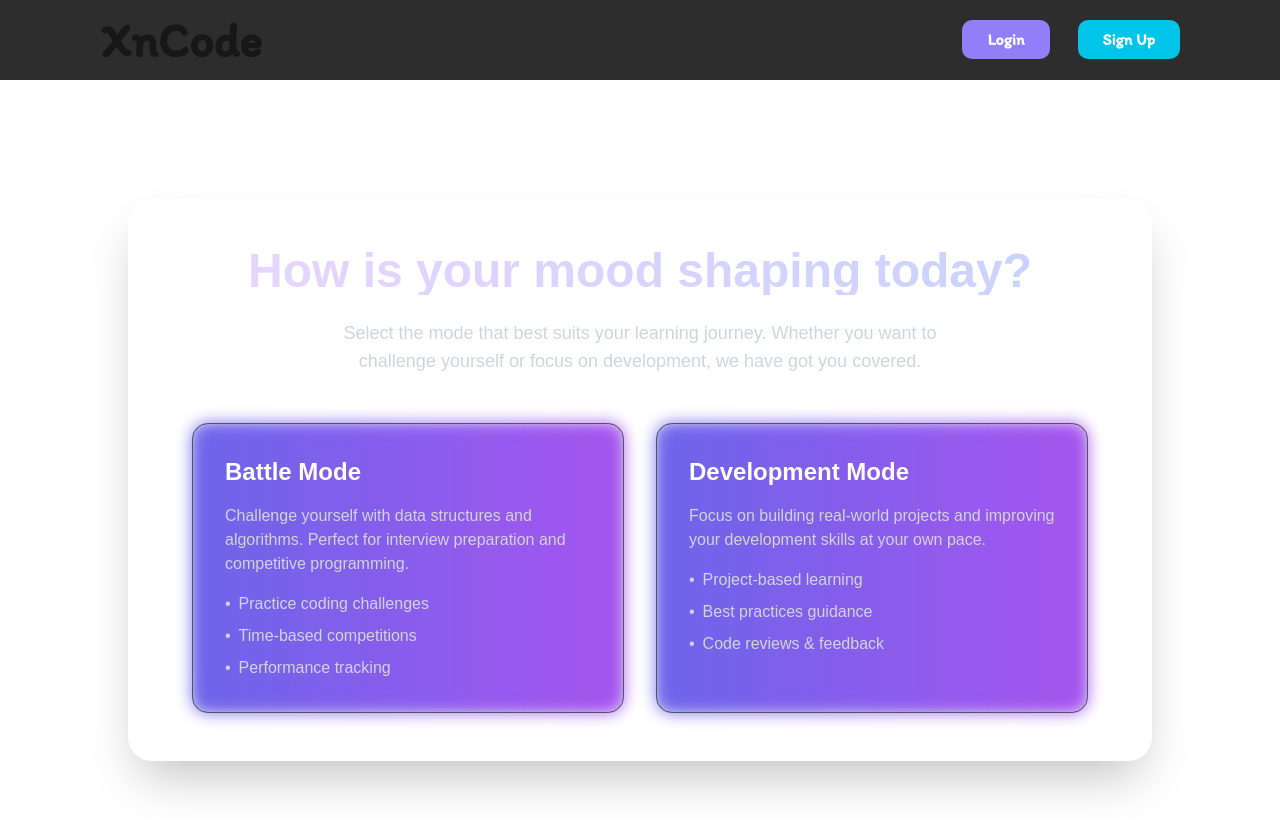
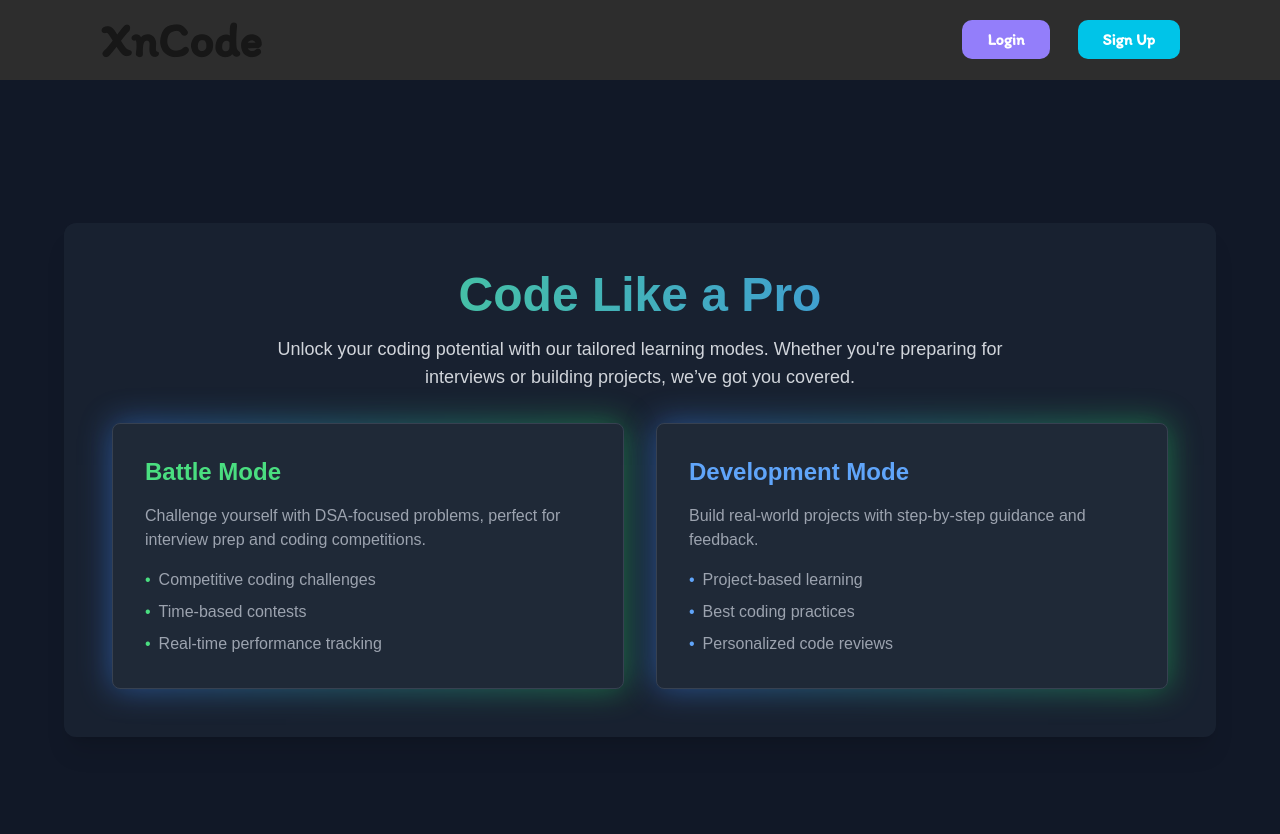
Before and after one commit to GulshanJha00/XnCode, a Next.js app: page /home in a window 1280 px wide. Shown: the top 834 px of the page. Built offline with nearby package versions, Linux system fonts and the light colour scheme; a web font is replaced by a local one.

Commit message:
home page v1

```diff
--- a/src/app/home/page.tsx
+++ b/src/app/home/page.tsx
@@ -3,73 +3,73 @@ import Link from 'next/link';
 
 const Home = () => {
   return (
-    <div className="min-h-screen bg-0a0a0a flex items-center justify-center p-4 md:p-6">
-      <div className="w-full max-w-5xl bg-white/5 backdrop-blur-lg rounded-3xl shadow-2xl overflow-hidden">
-        <div className="w-full p-8 lg:p-12">
-          <div className="text-center space-y-6 mb-12">
-            <h1 className="text-4xl md:text-5xl font-bold text-center bg-clip-text text-transparent bg-gradient-to-r from-purple-200 to-indigo-200">
-              How is your mood shaping today?
+    <div className="min-h-screen bg-gray-900 text-white flex items-center justify-center p-4 md:p-6">
+      <div className="w-full max-w-6xl bg-gray-800/60 backdrop-blur-lg rounded-xl shadow-xl overflow-hidden">
+        <div className="w-full p-8 lg:p-12 space-y-8">
+          <div className="text-center space-y-4">
+            <h1 className="text-4xl md:text-5xl font-extrabold bg-clip-text text-transparent bg-gradient-to-r from-green-400 to-blue-500">
+              Code Like a Pro
             </h1>
-            <p className="text-lg text-gray-300 max-w-2xl mx-auto">
-              Select the mode that best suits your learning journey. Whether you want to challenge yourself or focus on development, we have got you covered.
+            <p className="text-lg text-gray-300 max-w-3xl mx-auto">
+              Unlock your coding potential with our tailored learning modes. Whether you're preparing for interviews or building projects, we’ve got you covered.
             </p>
           </div>
 
-          <div className="grid md:grid-cols-2 gap-8 max-w-4xl mx-auto">
+          <div className="grid md:grid-cols-2 gap-8">
+            {/* Battle Mode */}
             <div className="group relative">
-              <div className="absolute inset-0 bg-gradient-to-r from-indigo-600 to-purple-600 rounded-2xl blur opacity-75 group-hover:opacity-100 transition duration-200"></div>
+              <div className="absolute inset-0 bg-gradient-to-r from-blue-500 to-green-500 rounded-lg blur-lg opacity-50 group-hover:opacity-100 transition duration-300"></div>
               <Link href="/dsa">
-                <div className="relative h-full p-8 bg-white/10 backdrop-blur-sm rounded-2xl border border-gray-600 hover:border-indigo-500 transition-all duration-200 space-y-4">
-                  <div className="text-2xl font-bold text-white">Battle Mode</div>
-                  <p className="text-gray-300">
-                    Challenge yourself with data structures and algorithms. Perfect for interview preparation and competitive programming.
+                <div className="relative p-8 bg-gray-800 rounded-lg border border-gray-700 hover:border-green-500 transition-all duration-300 space-y-4">
+                  <h2 className="text-2xl font-semibold text-green-400">Battle Mode</h2>
+                  <p className="text-gray-400">
+                    Challenge yourself with DSA-focused problems, perfect for interview prep and coding competitions.
                   </p>
-                  <ul className="text-gray-300 space-y-2">
+                  <ul className="text-gray-400 space-y-2">
                     <li className="flex items-center">
-                      <span className="mr-2">&#8226;</span>
-                      Practice coding challenges
+                      <span className="mr-2 text-green-400">&#8226;</span>
+                      Competitive coding challenges
                     </li>
                     <li className="flex items-center">
-                      <span className="mr-2">•</span>
-                      Time-based competitions
+                      <span className="mr-2 text-green-400">&#8226;</span>
+                      Time-based contests
                     </li>
                     <li className="flex items-center">
-                      <span className="mr-2">•</span>
-                      Performance tracking
+                      <span className="mr-2 text-green-400">&#8226;</span>
+                      Real-time performance tracking
                     </li>
                   </ul>
                 </div>
               </Link>
             </div>
 
+            {/* Development Mode */}
             <div className="group relative">
-              <div className="absolute inset-0 bg-gradient-to-r from-indigo-600 to-purple-600 rounded-2xl blur opacity-75 group-hover:opacity-100 transition duration-200"></div>
+              <div className="absolute inset-0 bg-gradient-to-r from-blue-500 to-green-500 rounded-lg blur-lg opacity-50 group-hover:opacity-100 transition duration-300"></div>
               <Link href="/projects">
-                <div className="relative h-full p-8 bg-white/10 backdrop-blur-sm rounded-2xl border border-gray-600 hover:border-indigo-500 transition-all duration-200 space-y-4">
-                  <div className="text-2xl font-bold text-white">Development Mode</div>
-                  <p className="text-gray-300">
-                    Focus on building real-world projects and improving your development skills at your own pace.
+                <div className="relative p-8 bg-gray-800 rounded-lg border border-gray-700 hover:border-blue-500 transition-all duration-300 space-y-4">
+                  <h2 className="text-2xl font-semibold text-blue-400">Development Mode</h2>
+                  <p className="text-gray-400">
+                    Build real-world projects with step-by-step guidance and feedback.
                   </p>
-                  <ul className="text-gray-300 space-y-2">
+                  <ul className="text-gray-400 space-y-2">
                     <li className="flex items-center">
-                      <span className="mr-2">•</span>
+                      <span className="mr-2 text-blue-400">&#8226;</span>
                       Project-based learning
                     </li>
                     <li className="flex items-center">
-                      <span className="mr-2">•</span>
-                      Best practices guidance
+                      <span className="mr-2 text-blue-400">&#8226;</span>
+                      Best coding practices
                     </li>
                     <li className="flex items-center">
-                      <span className="mr-2">•</span>
-                      Code reviews & feedback
+                      <span className="mr-2 text-blue-400">&#8226;</span>
+                      Personalized code reviews
                     </li>
                   </ul>
                 </div>
               </Link>
             </div>
           </div>
-
-
         </div>
       </div>
     </div>
```
